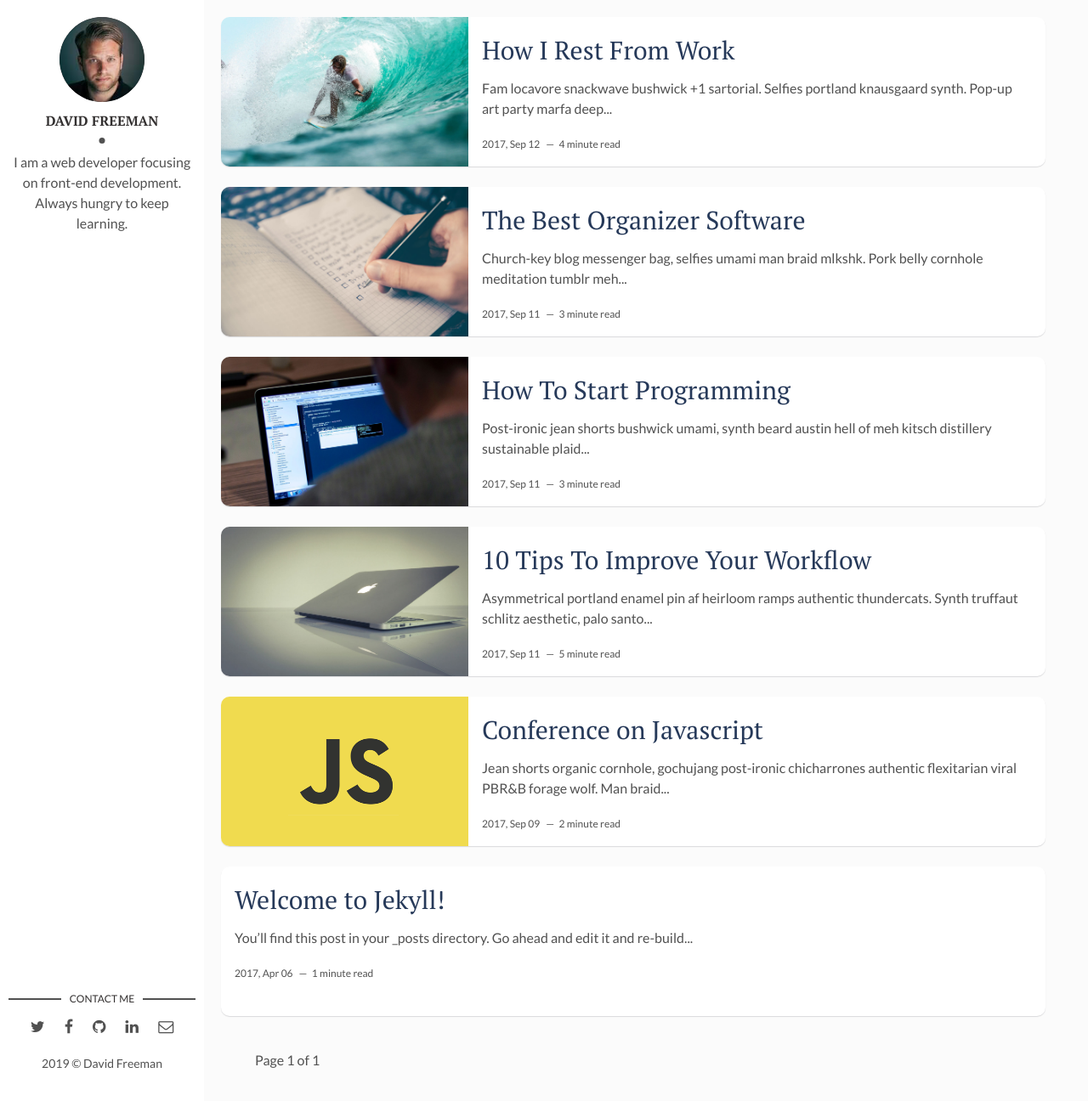
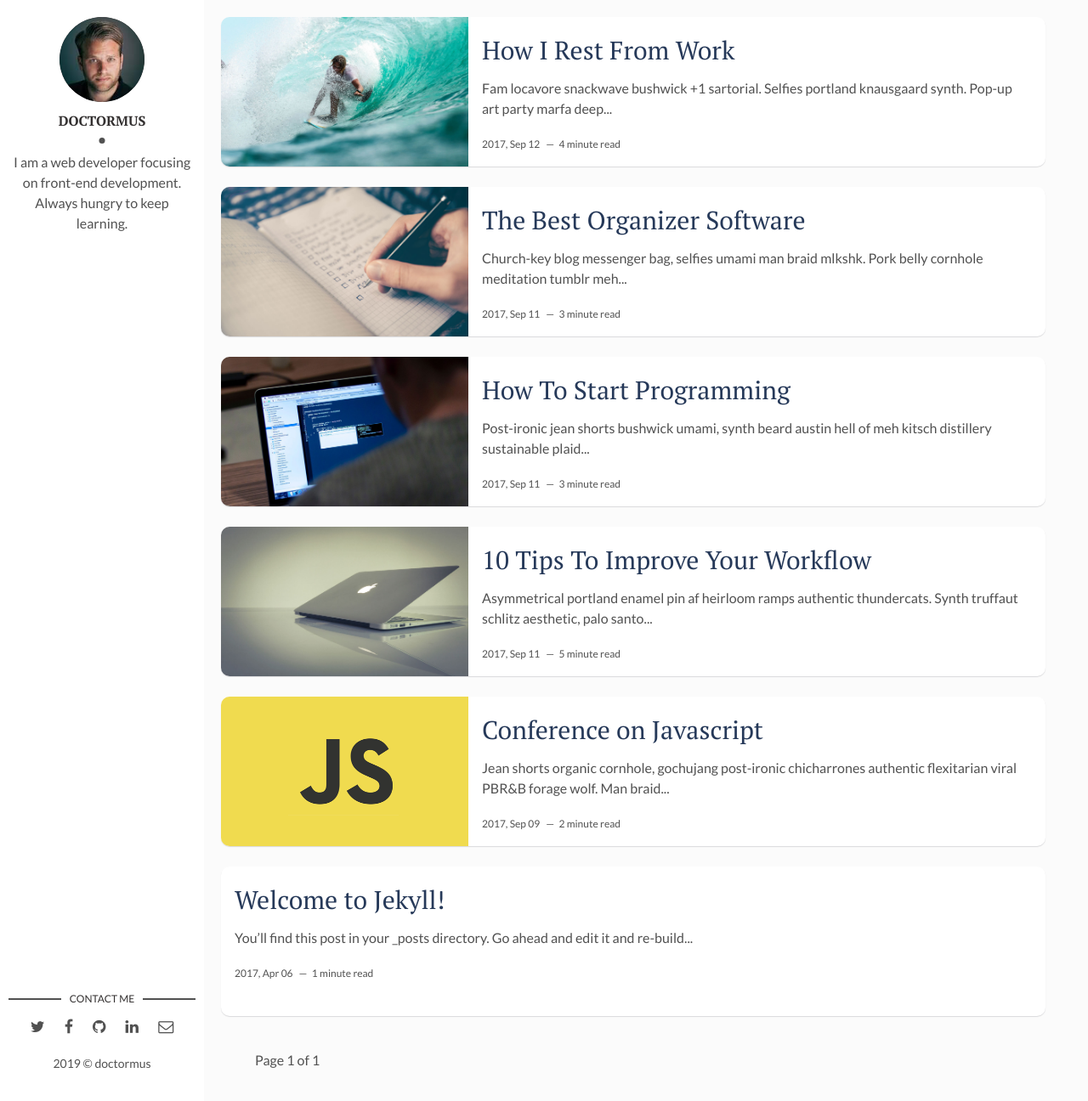
Before and after one commit to doctormus/doctormus.github.io, a Jekyll site: the page built from index.html, in a window 1280 px wide and 1296 px high. Shown: the whole window at 85% size. Built offline with Jekyll 4.4.1, drawn with Linux system fonts in a browser that asks for light colours; the list of posts is cut into pages by our own code.

Commit message:
Update _config.yml

```diff
--- a/_config.yml
+++ b/_config.yml
@@ -9,7 +9,7 @@ url: "" # the base hostname & protocol for your site, e.g. http://example.com
 site-twitter: #if your site has a twitter account, enter it here
 
 # Author Settings
-author: David Freeman # add your name
+author: doctormus # add your name
 author-img: david-freeman.jpg # add your photo
 about-author: I am a web developer focusing on front-end development. Always hungry to keep learning. # add description
 social-twitter: # add your Twitter handle
```
